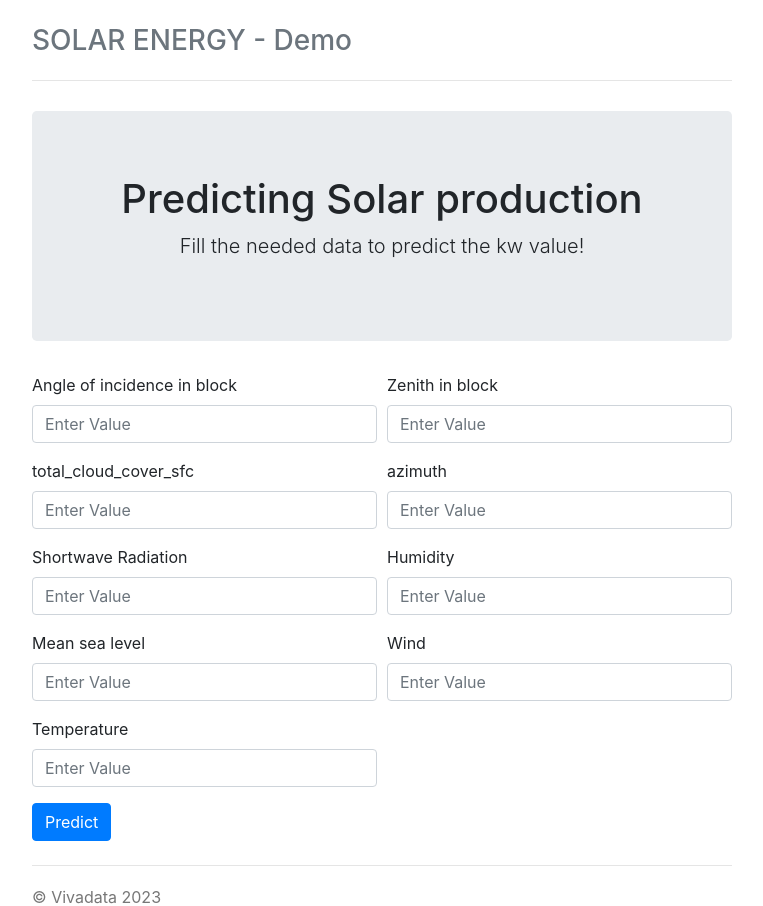
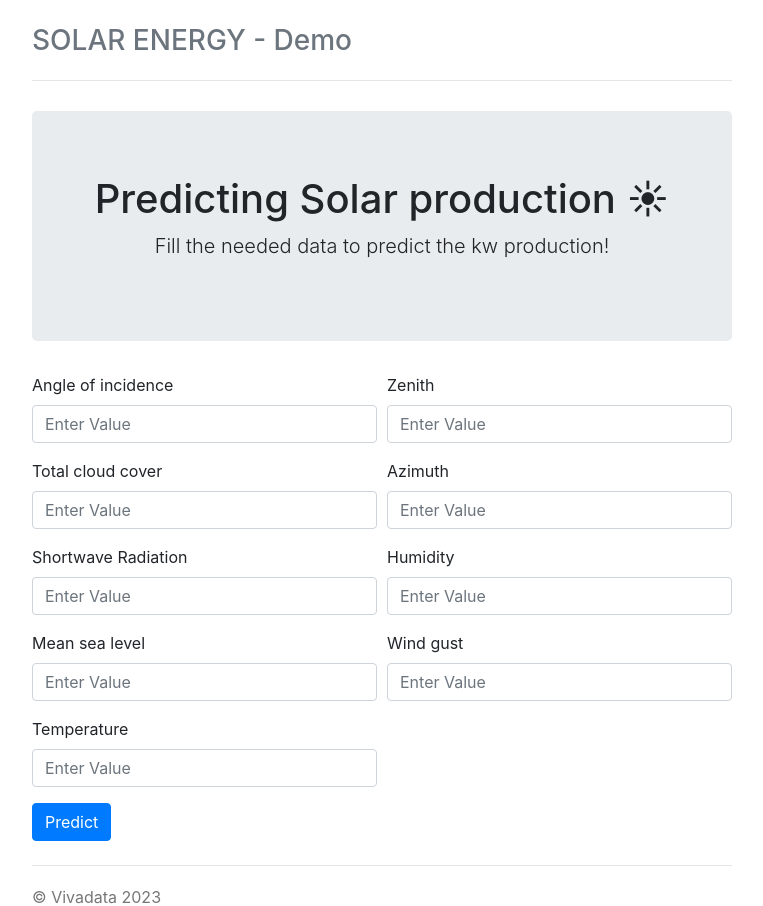
Before and after one commit to CherifaDK/Final-Project, a Flask app: template webapp/templates/index.html in a window 1280 px wide. Shown: the top 906 px of the page, without its empty margins (258-1021 px from the left). Run offline with Flask 3, Linux system fonts and the light colour scheme; the template is opened without the code that fills it, so the values that code supplies are empty; parts of the project's set-up code (start-up, migrations or seed data) failed here and were passed over.

Commit message:
modify app.py index and prediction html to fix the app

```diff
--- a/webapp/main.py
+++ b/webapp/app.py
@@ -7,7 +7,9 @@ from pydantic import BaseModel, Field, PositiveFloat
 app = Flask(__name__)
 MODEL = pickle.load(open("modelrfr.pkl", "rb"))
 
-@app.route('/', methods=['GET'])
+@app.route("/", methods=["GET"])
+def solarenergy_index():
+    return render_template("index.html")
 
 class FormQuery(BaseModel):
     angle_of_incidence: float = Field(..., validation_alias="angle_of_incidence")
@@ -19,12 +21,6 @@ class FormQuery(BaseModel):
     mean_sea_level_pressure_MSL: float = Field(..., validation_alias="mean_sea_level_pressure_MSL")
     wind_gust_10_m_above_gnd: float = Field(..., validation_alias="wind_gust_10_m_above_gnd")
     temperature_2_m_above_gnd: float = Field(..., validation_alias="temperature_2_m_above_gnd")
-
-
-@app.route("/", methods=["GET"])
-def solarenergy_index():
-    return render_template("index.html")
-
 
 @app.route("/predict/", methods=["POST"])
 def local_model_result():
--- a/webapp/templates/index.html
+++ b/webapp/templates/index.html
@@ -27,28 +27,28 @@
       </div>
 
       <div class="jumbotron">
-        <h1>Predicting Solar production</h1>
-        <p class="lead">Fill the needed data to predict the kw value!</p>
+        <h1>Predicting Solar production ☀</h1>
+        <p class="lead">Fill the needed data to predict the kw production!</p>
         <!-- <p><a class="btn btn-lg btn-success" href="home" role="button">Get started</a></p> -->
       </div class="form-row">
         <form action="/predict/" method="post">
         	<div class="form-row">
 			    <div class="form-group col-md-6">
-			      <label for="angle_of_incidence">Angle of incidence in block</label>
+			      <label for="angle_of_incidence">Angle of incidence</label>
 			      <input type="number" step="0.01" class="form-control" id="AngInc" name="angle_of_incidence" placeholder="Enter Value">
 			    </div>
 			    <div class="form-group col-md-6">
-			      <label for="zenith">Zenith in block</label>
+			      <label for="zenith">Zenith</label>
 			      <input type="number" step="0.01" class="form-control" id="zenith" name="Zenith" placeholder="Enter Value">
 			    </div>
 			</div>
 			<div class="form-row">
 			    <div class="form-group col-md-6">
-			      <label for="total_cloud_cover_sfc">total_cloud_cover_sfc</label>
+			      <label for="total_cloud_cover_sfc">Total cloud cover</label>
 			      <input type="number" step="0.01" class="form-control" id="totclcvsfc" name="total_cloud_cover_sfc" placeholder="Enter Value">
 			    </div>
 			    <div class="form-group col-md-6">
-			      <label for="azimuth">azimuth</label>
+			      <label for="azimuth">Azimuth</label>
 			      <input type="number" step="0.01" class="form-control" id="azimuth" name="azimuth" placeholder="Enter Value">
 			    </div>
 			</div>
@@ -68,7 +68,7 @@
 			      <input type="number" step="0.01" class="form-control" id="sealevel" name="mean_sea_level_pressure_MSL" placeholder="Enter Value">
 			    </div>
 			    <div class="form-group col-md-6">
-			      <label for="wind_gust_10_m_above_gnd">Wind</label>
+			      <label for="wind_gust_10_m_above_gnd">Wind gust</label>
 			      <input type="number" step="0.01" class="form-control" id="wind" name="wind_gust_10_m_above_gnd" placeholder="Enter Value">
 			    </div>
 			</div>
--- a/webapp/templates/prediction.html
+++ b/webapp/templates/prediction.html
@@ -27,7 +27,7 @@
       </div>
 
       <div class="jumbotron">
-        <h1>Solar energy in kw: {{kwvalue}} 💵</h1>
+        <h1>Solar energy in kw: {{kwvalue}} ⚡</h1>
       </div>
 
 	  <br>
```
